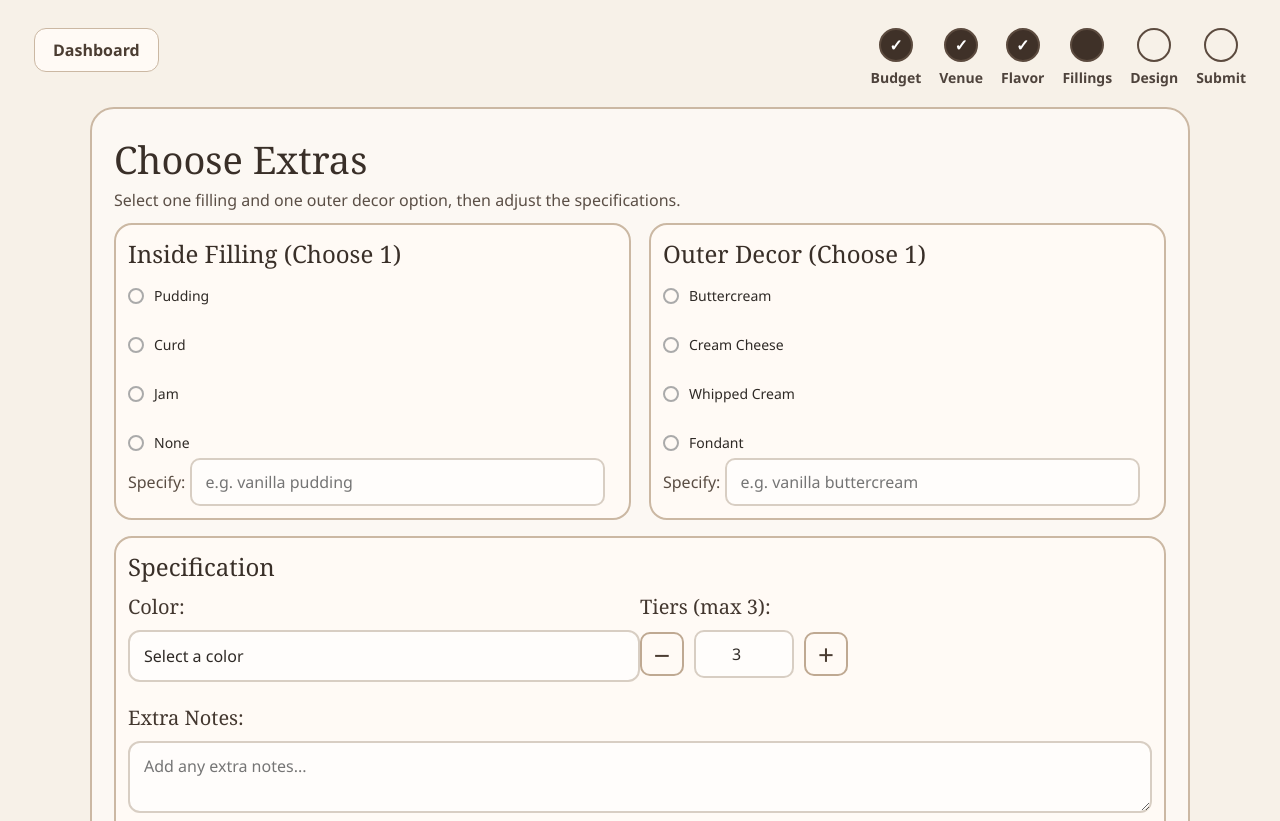
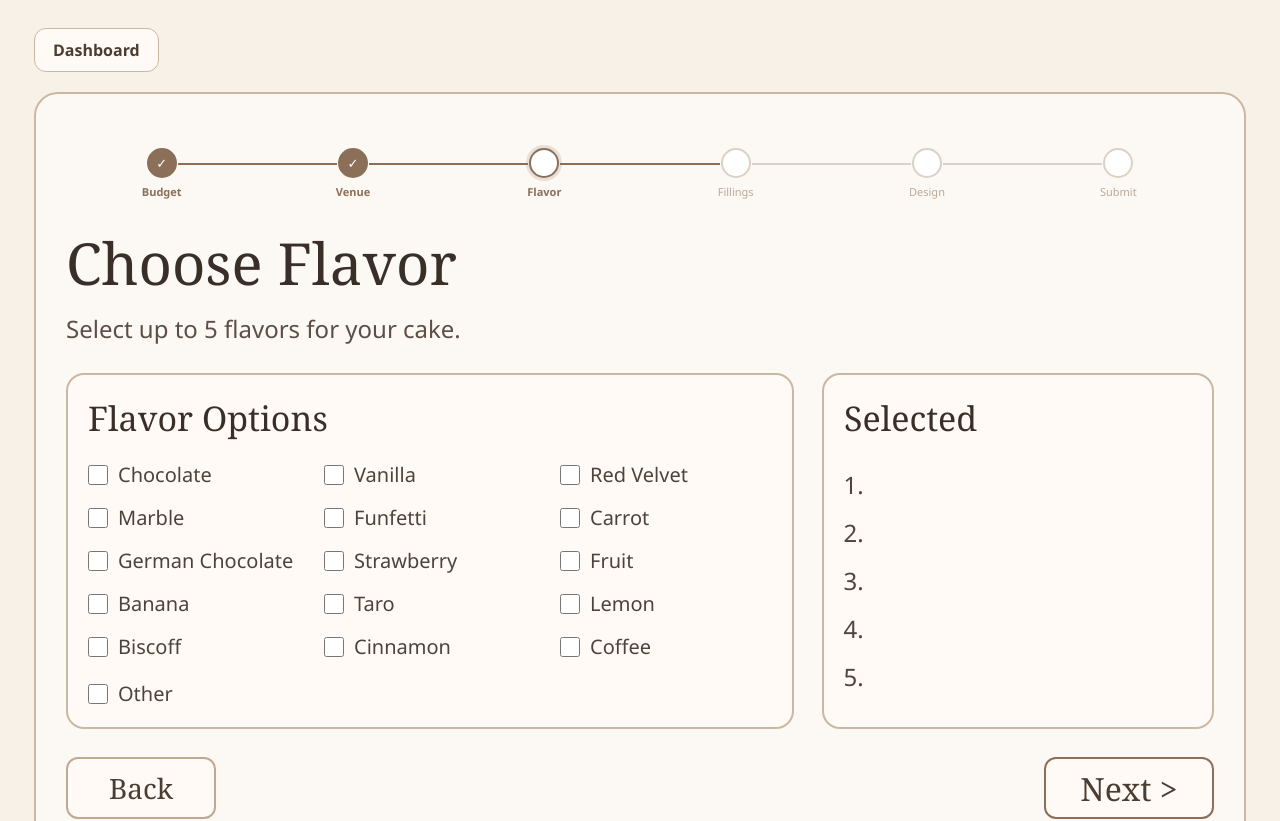
Before and after one commit to alexajimenez24/CakeTalk, a React (Create React App) app: page /flavor in a window 1280 px wide. Shown: the top 821 px of the page. Built offline with nearby package versions, Linux system fonts and the light colour scheme; sample sign-in values are in the browser's storage.

Commit message:
fixed progress bar on all pages

```diff
--- a/src/components/ProgressBar.jsx
+++ b/src/components/ProgressBar.jsx
@@ -1,4 +1,3 @@
-// src/components/ProgressBar.jsx
 import React from "react";
 import { useNavigate } from "react-router-dom";
 
@@ -20,16 +19,18 @@ export default function ProgressBar({ currentStep }) {
       {STEPS.map((step, index) => {
         const isDone    = index < currentIndex;
         const isCurrent = index === currentIndex;
-        const isActive  = isDone || isCurrent;
-        const handleClick = isDone ? () => navigate(step.path) : undefined;
 
         return (
-          <div className="progress-step" key={step.label}>
+          <div
+            className={`progress-step${isDone ? " done" : isCurrent ? " current" : ""}`}
+            key={step.label}
+          >
             <button
-              className={`progress-circle ${isActive ? "active" : ""}`}
+              className={`progress-circle${isDone ? " done" : isCurrent ? " current" : ""}`}
               type="button"
-              onClick={handleClick}
+              onClick={isDone ? () => navigate(step.path) : undefined}
               style={{ cursor: isDone ? "pointer" : "default" }}
+              title={isDone ? `Go back to ${step.label}` : undefined}
             >
               {isDone ? "✓" : ""}
             </button>
--- a/src/pages/FillingsPage.js
+++ b/src/pages/FillingsPage.js
@@ -123,10 +123,11 @@ export default function FillingsPage() {
         <button className="back-btn" onClick={() => setShowLeaveModal(true)}>
           Dashboard
         </button>
-        <ProgressBar currentStep="Fillings" />
       </div>
 
       <div className="fillings-card">
+        <ProgressBar currentStep="Fillings" />
+
         <div className="fillings-header">
           <h1 className="fillings-title">Choose Extras</h1>
           <p className="fillings-subtitle">
--- a/src/pages/FlavorPage.js
+++ b/src/pages/FlavorPage.js
@@ -1,266 +1,171 @@
-import React, { useEffect, useRef, useState } from "react";
+import React, { useEffect, useMemo, useState } from "react";
 import { useNavigate } from "react-router-dom";
 import ProgressBar from "../components/ProgressBar";
 
 const DRAFT_KEY = "caketalk_cake_draft";
+const MAX_FLAVORS = 5;
 
-const fillingOptions = [
-  { id: "pudding", label: "Pudding", defaultText: "default: vanilla pudding" },
-  { id: "curd",    label: "Curd",    defaultText: "default: lemon curd" },
-  { id: "jam",     label: "Jam",     defaultText: "default: strawberry jam" },
-  { id: "none",    label: "None",    defaultText: "" },
+const flavorOptions = [
+  "Chocolate", "Vanilla", "Red Velvet", "Marble", "Funfetti",
+  "Carrot", "German Chocolate", "Strawberry", "Fruit", "Banana",
+  "Taro", "Lemon", "Biscoff", "Cinnamon", "Coffee"
 ];
 
-const frostingOptions = [
-  { id: "buttercream",    label: "Buttercream",   defaultText: "default: vanilla buttercream" },
-  { id: "cream-cheese",  label: "Cream Cheese",  defaultText: "default: classic cream cheese" },
-  { id: "whipped-cream", label: "Whipped Cream", defaultText: "default: heavy whipping cream" },
-  { id: "fondant",       label: "Fondant",       defaultText: "default: standard fondant" },
-];
-
-const colorOptions = ["White", "Ivory", "Blush"];
-
-const radioBtn = (selected) => ({
-  width: "16px", height: "16px", minWidth: "16px", borderRadius: "50%",
-  border: selected ? "2px solid #2d2d2d" : "2px solid #aaa",
-  background: "transparent", cursor: "pointer", padding: "0",
-  display: "flex", alignItems: "center", justifyContent: "center",
-  flexShrink: 0, outline: "none",
-});
-
-const radioDot = {
-  width: "7px", height: "7px", borderRadius: "50%",
-  background: "#2d2d2d", display: "block", flexShrink: 0,
-};
-
-const rowStyle = { display: "flex", alignItems: "center", gap: "10px", padding: "6px 0" };
-const labelStyle = { fontSize: "14px", cursor: "default", userSelect: "none" };
-
-export default function FillingsPage() {
+export default function FlavorPage() {
   const navigate = useNavigate();
-  const dropdownRef = useRef(null);
-
-  const [selectedFilling,  setSelectedFilling]  = useState("");
-  const [fillingSpec,      setFillingSpec]       = useState("");
-  const [selectedFrosting, setSelectedFrosting] = useState("");
-  const [frostingSpec,     setFrostingSpec]      = useState("");
-  const [cakeColor,        setCakeColor]         = useState("");
-  const [showColorMenu,    setShowColorMenu]     = useState(false);
-  const [tiers,            setTiers]             = useState(3);
-  const [extraNotes,       setExtraNotes]        = useState("");
-  const [showLeaveModal,   setShowLeaveModal]    = useState(false);
+  const [selectedFlavors, setSelectedFlavors] = useState([]);
+  const [otherChecked, setOtherChecked] = useState(false);
+  const [otherFlavorText, setOtherFlavorText] = useState("");
+  const [message, setMessage] = useState("");
+  const [showLeaveModal, setShowLeaveModal] = useState(false);
 
   useEffect(() => {
-    const draft = JSON.parse(localStorage.getItem(DRAFT_KEY) || "{}");
-    if (draft.selectedFilling)  setSelectedFilling(draft.selectedFilling);
-    if (draft.fillingSpec)      setFillingSpec(draft.fillingSpec);
-    if (draft.selectedFrosting) setSelectedFrosting(draft.selectedFrosting);
-    if (draft.frostingSpec)     setFrostingSpec(draft.frostingSpec);
-    if (draft.cakeColor)        setCakeColor(draft.cakeColor);
-    if (draft.cakeTiers)        setTiers(draft.cakeTiers);
-    if (draft.extraNotes)       setExtraNotes(draft.extraNotes);
+    const savedDraft = JSON.parse(localStorage.getItem(DRAFT_KEY) || "{}");
+    if (Array.isArray(savedDraft.selectedFlavors)) setSelectedFlavors(savedDraft.selectedFlavors);
+    if (savedDraft.otherFlavorText) setOtherFlavorText(savedDraft.otherFlavorText);
+    if (savedDraft.otherFlavorEnabled) setOtherChecked(savedDraft.otherFlavorEnabled);
   }, []);
 
-  useEffect(() => {
-    const handler = (e) => {
-      if (dropdownRef.current && !dropdownRef.current.contains(e.target)) setShowColorMenu(false);
+  const saveDraft = (updatedFields) => {
+    const existingDraft = JSON.parse(localStorage.getItem(DRAFT_KEY) || "{}");
+    const updatedDraft = {
+      ...existingDraft,
+      selectedFlavors,
+      otherFlavorEnabled: otherChecked,
+      otherFlavorText,
+      ...updatedFields
     };
-    document.addEventListener("mousedown", handler);
-    return () => document.removeEventListener("mousedown", handler);
-  }, []);
-
-  const saveDraft = (overrides = {}) => {
-    const existing = JSON.parse(localStorage.getItem(DRAFT_KEY) || "{}");
-    const updated = {
-      ...existing, selectedFilling, fillingSpec, selectedFrosting,
-      frostingSpec, cakeColor, cakeTiers: tiers, extraNotes, ...overrides,
-    };
-    localStorage.setItem(DRAFT_KEY, JSON.stringify(updated));
+    localStorage.setItem(DRAFT_KEY, JSON.stringify(updatedDraft));
   };
 
-  const handleSelectFilling = (id) => {
-    const option  = fillingOptions.find((o) => o.id === id);
-    const newVal  = selectedFilling === id ? "" : id;
-    const newSpec = newVal ? option.defaultText : "";
-    setSelectedFilling(newVal);
-    setFillingSpec(newSpec);
-    saveDraft({ selectedFilling: newVal, fillingSpec: newSpec });
+  const totalSelectedCount = selectedFlavors.length + (otherChecked ? 1 : 0);
+
+  const selectedDisplayList = useMemo(() => {
+    const items = [...selectedFlavors];
+    if (otherChecked) items.push(otherFlavorText ? `Other: ${otherFlavorText}` : "Other");
+    return items.slice(0, MAX_FLAVORS);
+  }, [selectedFlavors, otherChecked, otherFlavorText]);
+
+  const handleFlavorToggle = (flavor) => {
+    const alreadySelected = selectedFlavors.includes(flavor);
+    if (alreadySelected) {
+      const updated = selectedFlavors.filter((item) => item !== flavor);
+      setSelectedFlavors(updated);
+      setMessage("");
+      saveDraft({ selectedFlavors: updated });
+      return;
+    }
+    if (totalSelectedCount >= MAX_FLAVORS) {
+      setMessage("You can select up to 5 flavors.");
+      return;
+    }
+    const updated = [...selectedFlavors, flavor];
+    setSelectedFlavors(updated);
+    setMessage("");
+    saveDraft({ selectedFlavors: updated });
   };
 
-  const handleSelectFrosting = (id) => {
-    const option  = frostingOptions.find((o) => o.id === id);
-    const newVal  = selectedFrosting === id ? "" : id;
-    const newSpec = newVal ? option.defaultText : "";
-    setSelectedFrosting(newVal);
-    setFrostingSpec(newSpec);
-    saveDraft({ selectedFrosting: newVal, frostingSpec: newSpec });
+  const handleOtherToggle = () => {
+    if (otherChecked) {
+      setOtherChecked(false);
+      setMessage("");
+      saveDraft({ otherFlavorEnabled: false, otherFlavorText });
+      return;
+    }
+    if (totalSelectedCount >= MAX_FLAVORS) {
+      setMessage("You can select up to 5 flavors.");
+      return;
+    }
+    setOtherChecked(true);
+    setMessage("");
+    saveDraft({ otherFlavorEnabled: true, otherFlavorText });
   };
 
-  const handleColorSelect = (color) => {
-    const newVal = cakeColor === color ? "" : color;
-    setCakeColor(newVal);
-    setShowColorMenu(false);
-    saveDraft({ cakeColor: newVal });
+  const handleOtherTextChange = (e) => {
+    const value = e.target.value;
+    setOtherFlavorText(value);
+    saveDraft({ otherFlavorEnabled: otherChecked, otherFlavorText: value });
   };
 
-  const incrementTiers = () => {
-    const updated = Math.min(3, tiers + 1);
-    setTiers(updated);
-    saveDraft({ cakeTiers: updated });
+  const handleNext = () => {
+    saveDraft({ selectedFlavors, otherFlavorEnabled: otherChecked, otherFlavorText });
+    navigate("/fillings");
   };
 
-  const decrementTiers = () => {
-    const updated = Math.max(1, tiers - 1);
-    setTiers(updated);
-    saveDraft({ cakeTiers: updated });
+  const handleBack = () => {
+    saveDraft({ selectedFlavors, otherFlavorEnabled: otherChecked, otherFlavorText });
+    navigate("/venue");
   };
 
-  const handleDashboardConfirm = () => { setShowLeaveModal(false); navigate("/home"); };
+  const handleDashboardConfirm = () => {
+    setShowLeaveModal(false);
+    navigate("/home");
+  };
 
   return (
-    <div className="fillings-page">
-      <div className="fillings-topbar">
+    <div className="flavor-page">
+      <div className="flavor-topbar">
         <button className="back-btn" onClick={() => setShowLeaveModal(true)}>
           Dashboard
         </button>
-        <ProgressBar currentStep="Fillings" />
       </div>
 
-      <div className="fillings-card">
-        <div className="fillings-header">
-          <h1 className="fillings-title">Choose Extras</h1>
-          <p className="fillings-subtitle">
-            Select one filling and one outer decor option, then adjust the specifications.
-          </p>
+      <div className="flavor-card">
+        <ProgressBar currentStep="Flavor" />
+
+        <div className="flavor-header">
+          <h1 className="flavor-title">Choose Flavor</h1>
+          <p className="flavor-subtitle">Select up to 5 flavors for your cake.</p>
         </div>
 
-        <div className="fillings-layout">
-          <div className="fillings-menu-box" style={{ display: "flex", flexDirection: "column" }}>
-            <div className="fillings-menu-header">Inside Filling (Choose 1)</div>
-            <div className="fillings-options-list" style={{ flex: 1 }}>
-              {fillingOptions.map((option) => (
-                <div key={option.id} style={rowStyle}>
-                  <button
-                    type="button"
-                    style={radioBtn(selectedFilling === option.id)}
-                    onClick={() => handleSelectFilling(option.id)}
-                    aria-label={`Select ${option.label}`}
-                  >
-                    {selectedFilling === option.id && <span style={radioDot} />}
-                  </button>
-                  <span style={labelStyle}>{option.label}</span>
-                </div>
+        <div className="flavor-layout">
+          <div className="flavor-menu-box">
+            <div className="flavor-menu-header">Flavor Options</div>
+            <div className="flavor-grid">
+              {flavorOptions.map((flavor) => (
+                <label key={flavor} className="flavor-option">
+                  <input
+                    type="checkbox"
+                    checked={selectedFlavors.includes(flavor)}
+                    onChange={() => handleFlavorToggle(flavor)}
+                  />
+                  <span>{flavor}</span>
+                </label>
               ))}
             </div>
-            <div className="specify-area">
-              <span className="specify-label">Specify: </span>
-              <input
-                type="text"
-                className="specify-input"
-                value={fillingSpec}
-                placeholder="e.g. vanilla pudding"
-                onChange={(e) => { setFillingSpec(e.target.value); saveDraft({ fillingSpec: e.target.value }); }}
-              />
+            <div className="other-flavor-row">
+              <label className="flavor-option other-option">
+                <input type="checkbox" checked={otherChecked} onChange={handleOtherToggle} />
+                <span>Other</span>
+              </label>
+              {otherChecked && (
+                <input
+                  type="text"
+                  className="other-flavor-input"
+                  placeholder="Enter another flavor"
+                  value={otherFlavorText}
+                  onChange={handleOtherTextChange}
+                />
+              )}
             </div>
+            {message && <p className="flavor-message">{message}</p>}
           </div>
 
-          <div className="fillings-menu-box" style={{ display: "flex", flexDirection: "column" }}>
-            <div className="fillings-menu-header">Outer Decor (Choose 1)</div>
-            <div className="fillings-options-list" style={{ flex: 1 }}>
-              {frostingOptions.map((option) => (
-                <div key={option.id} style={rowStyle}>
-                  <button
-                    type="button"
-                    style={radioBtn(selectedFrosting === option.id)}
-                    onClick={() => handleSelectFrosting(option.id)}
-                    aria-label={`Select ${option.label}`}
-                  >
-                    {selectedFrosting === option.id && <span style={radioDot} />}
-                  </button>
-                  <span style={labelStyle}>{option.label}</span>
-                </div>
+          <div className="selected-box">
+            <h2 className="selected-title">Selected</h2>
+            <ol className="selected-list">
+              {[0, 1, 2, 3, 4].map((index) => (
+                <li key={index}>{selectedDisplayList[index] ? selectedDisplayList[index] : ""}</li>
               ))}
-            </div>
-            <div className="specify-area">
-              <span className="specify-label">Specify: </span>
-              <input
-                type="text"
-                className="specify-input"
-                value={frostingSpec}
-                placeholder="e.g. vanilla buttercream"
-                onChange={(e) => { setFrostingSpec(e.target.value); saveDraft({ frostingSpec: e.target.value }); }}
-              />
-            </div>
-          </div>
-        </div>
-
-        <div className="specification-box">
-          <h2 className="specification-title">Specification</h2>
-          <div className="specification-grid">
-
-            <div className="specification-field" ref={dropdownRef}>
-              <label>Color:</label>
-              <button
-                type="button"
-                className="multi-select-dropdown"
-                onClick={() => setShowColorMenu((prev) => !prev)}
-              >
-                {cakeColor || "Select a color"}
-              </button>
-              {showColorMenu && (
-                <div className="multi-select-menu">
-                  {colorOptions.map((color) => (
-                    <div key={color} style={rowStyle}>
-                      <button
-                        type="button"
-                        style={radioBtn(cakeColor === color)}
-                        onClick={() => handleColorSelect(color)}
-                        aria-label={`Select ${color}`}
-                      >
-                        {cakeColor === color && <span style={radioDot} />}
-                      </button>
-                      <span style={labelStyle}>{color}</span>
-                    </div>
-                  ))}
-                </div>
-              )}
-            </div>
-
-            <div className="specification-field tiers-field">
-              <label>Tiers (max 3):</label>
-              <div className="tier-stepper">
-                <button type="button" className="tier-btn" onClick={decrementTiers}>−</button>
-                <input
-                  type="number"
-                  className="tier-input no-arrows"
-                  value={tiers}
-                  min="1"
-                  max="3"
-                  readOnly
-                  style={{ MozAppearance: "textfield" }}
-                />
-                <button type="button" className="tier-btn" onClick={incrementTiers}>+</button>
-              </div>
-            </div>
-
-            <div className="specification-field notes-field">
-              <label>Extra Notes:</label>
-              <textarea
-                className="extra-notes-input"
-                value={extraNotes}
-                onChange={(e) => { setExtraNotes(e.target.value); saveDraft({ extraNotes: e.target.value }); }}
-                placeholder="Add any extra notes..."
-              />
-            </div>
-
+            </ol>
           </div>
         </div>
 
         <div className="card-nav-row">
-          <button className="secondary-nav-btn" onClick={() => { saveDraft(); navigate("/flavor"); }}>
+          <button className="secondary-nav-btn" onClick={handleBack}>
             Back
           </button>
-          <button className="next-btn" onClick={() => { saveDraft(); navigate("/design"); }}>
+          <button className="next-btn" onClick={handleNext}>
             Next &gt;
           </button>
         </div>
--- a/src/pages/VenuePage.js
+++ b/src/pages/VenuePage.js
@@ -70,10 +70,11 @@ export default function VenuePage() {
         <button className="back-btn" onClick={() => setShowLeaveModal(true)}>
           Dashboard
         </button>
-        <ProgressBar currentStep="Venue" />
       </div>
 
       <div className="venue-card">
+        <ProgressBar currentStep="Venue" />
+
         <div className="venue-header">
           <h1 className="venue-title">Venue Type</h1>
           <p className="venue-subtitle">Pick where your cake will be served.</p>
--- a/src/styles.css
+++ b/src/styles.css
@@ -618,39 +618,86 @@ textarea {
   font-weight: 600;
 }
 
+/* ── Progress bar ── */
 .progress-tracker {
   display: flex;
-  gap: 18px;
-  flex-wrap: wrap;
-  justify-content: flex-end;
+  align-items: flex-start;
+  justify-content: center;
+  gap: 0;
+  width: 100%;
+  padding: 20px 0 24px;
 }
 
 .progress-step {
   display: flex;
   flex-direction: column;
   align-items: center;
-  gap: 6px;
+  position: relative;
+  flex: 1;
+}
+
+/* Connector line */
+.progress-step:not(:last-child)::after {
+  content: "";
+  position: absolute;
+  top: 15px;
+  left: calc(50% + 16px);
+  right: calc(-50% + 16px);
+  height: 2px;
+  background: #ddd0c4;
+  z-index: 0;
+}
+.progress-step.done:not(:last-child)::after,
+.progress-step.current:not(:last-child)::after {
+  background: #8b6f58;
 }
 
 .progress-circle {
-  width: 34px;
-  height: 34px;
+  width: 30px;
+  height: 30px;
   border-radius: 50%;
-  border: 2px solid #5c4b3f;
-  background: transparent;
+  border: 2px solid #ddd0c4;
+  background: #fff;
+  color: #aaa;
+  font-size: 13px;
+  font-weight: 500;
+  display: flex;
+  align-items: center;
+  justify-content: center;
+  cursor: default;
+  z-index: 1;
+  position: relative;
+  transition: background 0.2s, border-color 0.2s, color 0.2s, transform 0.15s;
+  outline: none;
+}
+.progress-circle.done {
+  background: #8b6f58;
+  border-color: #8b6f58;
   color: #fff;
-  font-weight: 700;
   cursor: pointer;
 }
-
-.progress-circle.active {
-  background: #3f3128;
-  color: white;
+.progress-circle.done:hover {
+  background: #7a5e49;
+  border-color: #7a5e49;
+  transform: scale(1.08);
+}
+.progress-circle.current {
+  border-color: #8b6f58;
+  color: #8b6f58;
+  font-weight: 600;
+  box-shadow: 0 0 0 3px rgba(139, 111, 88, 0.18);
 }
 
 .progress-label {
-  font-size: 14px;
-  color: #4e433c;
+  margin-top: 6px;
+  font-size: 11px;
+  color: #bba899;
+  white-space: nowrap;
+  font-weight: 400;
+}
+.progress-step.done .progress-label,
+.progress-step.current .progress-label {
+  color: #8b6f58;
   font-weight: 600;
 }
 
```
Also changed, not shown: src/pages/DesignPage.js (+18 -126 lines), src/pages/SetBudgetPage.js (+4 -13 lines), src/pages/SubmitPage.js (+15 -14 lines).
